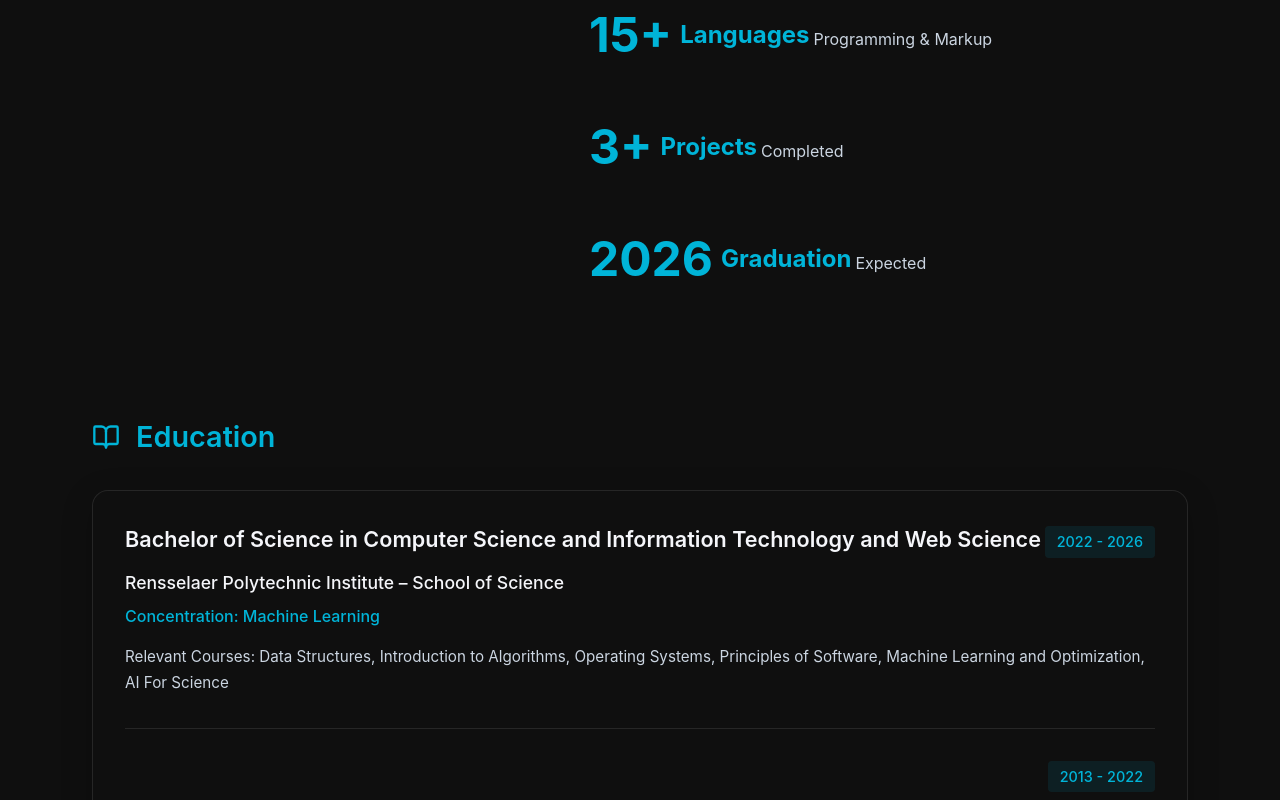
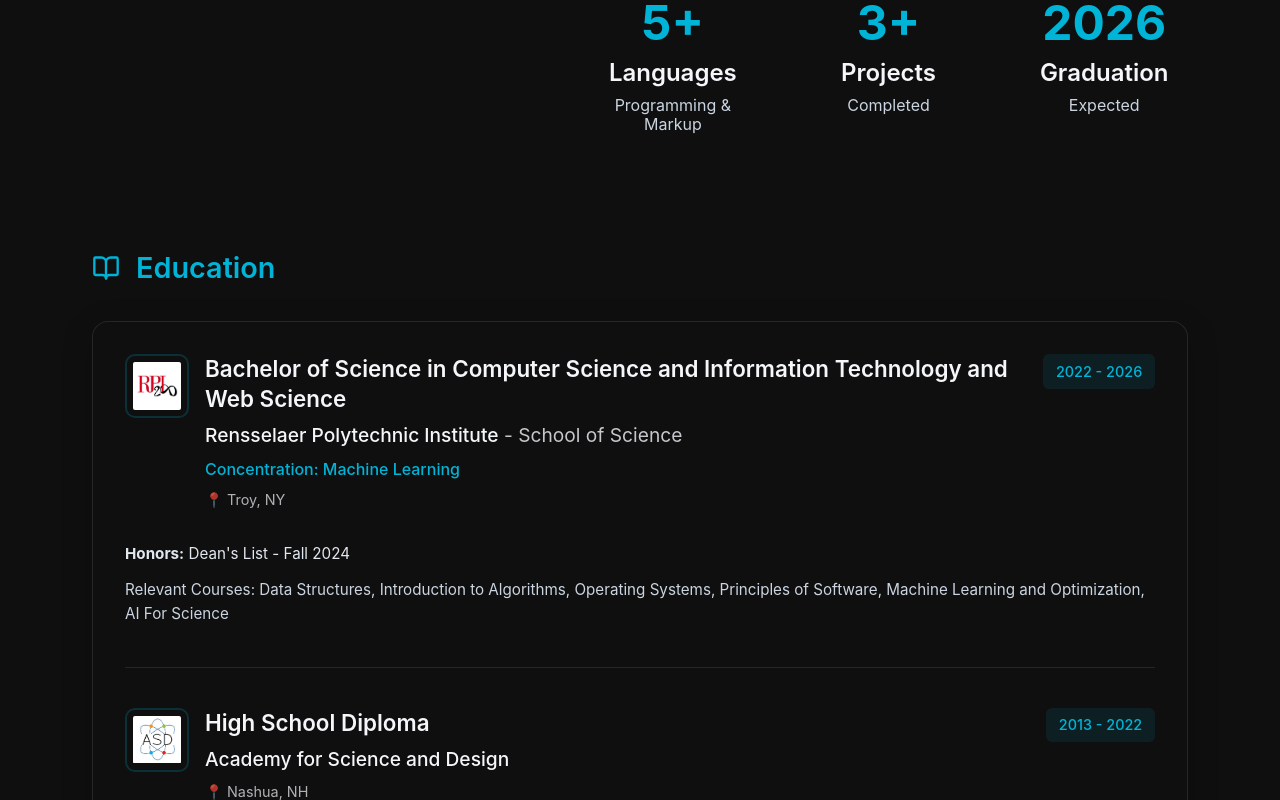
Before and after one commit to sridhs21/sridhs21.github.io, a React (Create React App) app in the folder personal_website/: page /#/about in a window 1280 px wide. Shown: the part 1260-2060 px from the top of the page. Built offline with nearby package versions, Linux system fonts and the light colour scheme.

Commit message:
Updated About section
Updated css and education portion of about section.

```diff
--- a/personal_website/src/about/about.css
+++ b/personal_website/src/about/about.css
@@ -21,7 +21,6 @@
   padding: 0 2rem;
 }
 
-
 .section-header {
   text-align: center;
   margin-bottom: 4rem;
@@ -43,7 +42,6 @@
   border-radius: 2px;
 }
 
-
 .bio-section {
   margin-bottom: 5rem;
 }
@@ -54,7 +52,6 @@
   gap: 3rem;
   align-items: flex-start;
 }
-
 
 .bio-image-container {
   flex: 1 1 350px;
@@ -90,7 +87,6 @@
   height: 30%;
   background: linear-gradient(to top, rgba(0, 180, 216, 0.8), transparent);
 }
-
 
 .bio-content {
   flex: 1 1 500px;
@@ -128,11 +124,22 @@
   color: var(--light-text-secondary);
 }
 
+/* Updated Stats Section */
 .stats-container {
   display: flex;
-  gap: 2rem;
+  gap: 3rem;
   margin-bottom: 2rem;
   flex-wrap: wrap;
+  justify-content: space-between;
+}
+
+.stat-item {
+  text-align: center;
+  flex: 1;
+  min-width: 140px;
+  display: flex;
+  flex-direction: column;
+  align-items: center;
 }
 
 .stat-number {
@@ -140,17 +147,28 @@
   font-weight: 700;
   color: #00b4d8;
   margin-bottom: 0.5rem;
-  display: flex;
-  align-items: center;
-  gap: 0.5rem;
+  line-height: 1;
 }
 
 .stat-label {
   font-size: 1.5rem;
+  font-weight: 600;
+  margin-bottom: 0.25rem;
+  line-height: 1.2;
+}
+
+.dark-mode .stat-label {
+  color: #f5f6fa;
+}
+
+.light-mode .stat-label {
+  color: #333333;
 }
 
 .stat-sublabel {
   font-size: 1rem;
+  line-height: 1.2;
+  text-align: center;
 }
 
 .dark-mode .stat-sublabel {
@@ -183,6 +201,7 @@
   box-shadow: 0 6px 20px rgba(0, 180, 216, 0.3);
 }
 
+/* Updated Education Section */
 .education-section {
   margin-bottom: 5rem;
 }
@@ -220,8 +239,8 @@
 }
 
 .education-item {
-  margin-bottom: 2rem;
-  padding-bottom: 2rem;
+  margin-bottom: 2.5rem;
+  padding-bottom: 2.5rem;
 }
 
 .education-item:last-child {
@@ -241,13 +260,55 @@
 .education-header {
   display: flex;
   justify-content: space-between;
-  align-items: baseline;
-  margin-bottom: 0.75rem;
+  align-items: flex-start;
+  margin-bottom: 1.5rem;
+}
+
+.education-main-info {
+  display: flex;
+  gap: 1rem;
+  align-items: flex-start;
+  flex: 1;
+}
+
+.education-logo-container {
+  position: relative;
+  flex-shrink: 0;
+}
+
+.education-logo {
+  width: 64px;
+  height: 64px;
+  object-fit: contain;
+  border-radius: 10px;
+  border: 2px solid rgba(0, 180, 216, 0.2);
+  padding: 6px;
+}
+
+.education-icon-fallback {
+  display: none;
+}
+
+.education-logo[style*="display: none"] + .education-icon-fallback {
+  display: flex;
+  align-items: center;
+  justify-content: center;
+  width: 64px;
+  height: 64px;
+  border-radius: 10px;
+  border: 2px solid rgba(0, 180, 216, 0.2);
+  background-color: rgba(0, 180, 216, 0.1);
+}
+
+.education-text-info {
+  flex: 1;
 }
 
 .education-degree {
-  font-size: 1.35rem;
+  font-size: 1.4rem;
   font-weight: 600;
+  margin-bottom: 0.5rem;
+  line-height: 1.3;
 }
 
 .dark-mode .education-degree {
@@ -258,17 +319,8 @@
   color: #333333;
 }
 
-.education-year {
-  font-size: 0.9rem;
-  color: #00b4d8;
-  font-weight: 500;
-  background-color: rgba(0, 180, 216, 0.1);
-  padding: 0.3rem 0.75rem;
-  border-radius: 4px;
-}
-
 .education-school {
-  font-size: 1.1rem;
+  font-size: 1.2rem;
   font-weight: 500;
   margin-bottom: 0.5rem;
 }
@@ -281,16 +333,63 @@
   color: var(--light-text-primary);
 }
 
+.education-department {
+  font-weight: 400;
+  opacity: 0.8;
+}
+
 .education-concentration {
   font-size: 1rem;
   color: #00b4d8;
   font-weight: 500;
-  margin-bottom: 1rem;
+  margin-bottom: 0.5rem;
+}
+
+.education-location {
+  font-size: 0.9rem;
+  opacity: 0.7;
+  margin-bottom: 0.5rem;
+}
+
+.education-year {
+  font-size: 0.9rem;
+  color: #00b4d8;
+  font-weight: 500;
+  background-color: rgba(0, 180, 216, 0.1);
+  padding: 0.4rem 0.8rem;
+  border-radius: 6px;
+  white-space: nowrap;
+  height: fit-content;
+}
+
+.education-details {
+  margin-top: 1rem;
+}
+
+.education-gpa,
+.education-honors {
+  font-size: 0.95rem;
+  margin-bottom: 0.5rem;
+}
+
+.dark-mode .education-gpa,
+.dark-mode .education-honors {
+  color: #e2e8f0;
+}
+
+.light-mode .education-gpa,
+.light-mode .education-honors {
+  color: #4a5568;
 }
 
 .education-description {
   font-size: 0.95rem;
-  line-height: 1.7;
+  line-height: 1.6;
+  margin-top: 0.75rem;
+}
+
+.education-description.highschool-description {
+  margin-bottom: 1.5rem;
 }
 
 .dark-mode .education-description {
@@ -301,13 +400,12 @@
   color: #a0aec0;
 }
 
-
+/* Animations */
 @keyframes fadeIn {
   from {
      opacity: 0;
      transform: translateY(10px);
   }
-
   to {
      opacity: 1;
      transform: translateY(0);
@@ -331,7 +429,7 @@
   animation-delay: 0.5s;
 }
 
-
+/* Responsive Design */
 @media (max-width: 768px) {
   .section-title {
      font-size: 2.5rem;
@@ -349,14 +447,54 @@
 
   .stats-container {
      justify-content: space-between;
+     gap: 1.5rem;
+  }
+
+  .stat-item {
+     min-width: 110px;
+  }
+
+  .stat-number {
+     font-size: 2.5rem;
+  }
+
+  .stat-label {
+     font-size: 1.2rem;
+  }
+
+  .stat-sublabel {
+     font-size: 0.9rem;
   }
 
   .education-header {
      flex-direction: column;
-     gap: 0.5rem;
+     gap: 1rem;
+     align-items: flex-start;
+  }
+
+  .education-main-info {
+     width: 100%;
   }
 
   .education-year {
      align-self: flex-start;
   }
+
+  .education-logo {
+     width: 56px;
+     height: 56px;
+  }
+
+  .education-icon-fallback {
+     width: 56px;
+     height: 56px;
+  }
+
+  .education-degree {
+     font-size: 1.2rem;
+  }
+
+  .education-school {
+     font-size: 1.1rem;
+  }
 }
--- a/personal_website/src/about/about.js
+++ b/personal_website/src/about/about.js
@@ -1,26 +1,29 @@
 import React from "react";
-import { BookOpen } from "lucide-react";
+import { BookOpen, GraduationCap, School } from "lucide-react";
 import "./about.css";
 
 function About({ isDarkMode }) {
   const education = [
     {
+      type: "university",
       year: "2022 - 2026",
-      degree:
-        "Bachelor of Science in Computer Science and Information Technology and Web Science",
+      degree: "Bachelor of Science in Computer Science and Information Technology and Web Science",
       concentration: "Machine Learning",
-      school: "Rensselaer Polytechnic Institute – School of Science",
+      school: "Rensselaer Polytechnic Institute",
+      department: "School of Science",
       location: "Troy, NY",
-      description:
-        "Relevant Courses: Data Structures, Introduction to Algorithms, Operating Systems, Principles of Software, Machine Learning and Optimization, AI For Science",
+      logo: "/images/rpi_logo.png", // You'll need to add this image
+      description: "Relevant Courses: Data Structures, Introduction to Algorithms, Operating Systems, Principles of Software, Machine Learning and Optimization, AI For Science",
+      honors: "Dean's List - Fall 2024"
     },
     {
+      type: "highschool",
       year: "2013 - 2022",
-      degree: "",
-      concentration: "",
+      degree: "High School Diploma",
       school: "Academy for Science and Design",
-      location: "Troy, NY",
-      description: "Relevant Courses: Advanced Computer Science (Java/C++)",
+      location: "Nashua, NH",
+      logo: "/images/asd_logo.png", // You'll need to add this image
+      description: "Relevant Courses: Advanced Computer Science (Java/C++), Advanced Calculus 1/2, Physics 1"
     },
   ];
 
@@ -94,26 +97,23 @@ function About({ isDarkMode }) {
 
               <div className="stats-container">
                 <div className="stat-item">
-                  <h3 className="stat-number">
-                    15+ <span className="stat-label">Languages</span>
-                  </h3>
-                  <p className={`stat-sublabel ${themeClass}`}>
+                  <div className="stat-number">5+</div>
+                  <div className="stat-label">Languages</div>
+                  <div className={`stat-sublabel ${themeClass}`}>
                     Programming & Markup
-                  </p>
+                  </div>
                 </div>
 
                 <div className="stat-item">
-                  <h3 className="stat-number">
-                    3+ <span className="stat-label">Projects</span>
-                  </h3>
-                  <p className={`stat-sublabel ${themeClass}`}>Completed</p>
+                  <div className="stat-number">3+</div>
+                  <div className="stat-label">Projects</div>
+                  <div className={`stat-sublabel ${themeClass}`}>Completed</div>
                 </div>
 
                 <div className="stat-item">
-                  <h3 className="stat-number">
-                    2026 <span className="stat-label">Graduation</span>
-                  </h3>
-                  <p className={`stat-sublabel ${themeClass}`}>Expected</p>
+                  <div className="stat-number">2026</div>
+                  <div className="stat-label">Graduation</div>
+                  <div className={`stat-sublabel ${themeClass}`}>Expected</div>
                 </div>
               </div>
             </div>
@@ -136,23 +136,59 @@ function About({ isDarkMode }) {
                 } ${themeClass}`}
               >
                 <div className="education-header">
-                  <h3 className={`education-degree ${themeClass}`}>
-                    {item.degree}
-                  </h3>
+                  <div className="education-main-info">
+                    <div className="education-logo-container">
+                      <img
+                        src={item.logo}
+                        alt={`${item.school} logo`}
+                        className="education-logo"
+                        onError={(e) => {
+                          e.target.style.display = 'none';
+                        }}
+                      />
+                      <div className="education-icon-fallback">
+                        {item.type === 'university' ?
+                          <GraduationCap size={24} color="#00b4d8" /> :
+                          <School size={24} color="#00b4d8" />
+                        }
+                      </div>
+                    </div>
+                    <div className="education-text-info">
+                      <h3 className={`education-degree ${themeClass}`}>
+                        {item.degree}
+                      </h3>
+                      <h4 className={`education-school ${themeClass}`}>
+                        {item.school}
+                        {item.department && <span className="education-department"> - {item.department}</span>}
+                      </h4>
+                      {item.concentration && (
+                        <h5 className="education-concentration">
+                          Concentration: {item.concentration}
+                        </h5>
+                      )}
+                      <div className="education-location">
+                        📍 {item.location}
+                      </div>
+                    </div>
+                  </div>
                   <span className="education-year">{item.year}</span>
                 </div>
 
-                <h4 className={`education-school ${themeClass}`}>
-                  {item.school}
-                </h4>
-
-                <h5 className="education-concentration">
-                  Concentration: {item.concentration}
-                </h5>
-
-                <p className={`education-description ${themeClass}`}>
-                  {item.description}
-                </p>
+                <div className="education-details">
+                  {item.gpa && (
+                    <div className="education-gpa">
+                      <strong>GPA:</strong> {item.gpa}
+                    </div>
+                  )}
+                  {item.honors && (
+                    <div className="education-honors">
+                      <strong>Honors:</strong> {item.honors}
+                    </div>
+                  )}
+                  <p className={`education-description ${themeClass} ${item.type === 'highschool' ? 'highschool-description' : ''}`}>
+                    {item.description}
+                  </p>
+                </div>
               </div>
             ))}
           </div>
```
Also changed, not shown: personal_website/public/images/asd_logo.png (added), personal_website/public/images/rpi_logo.png (added).
